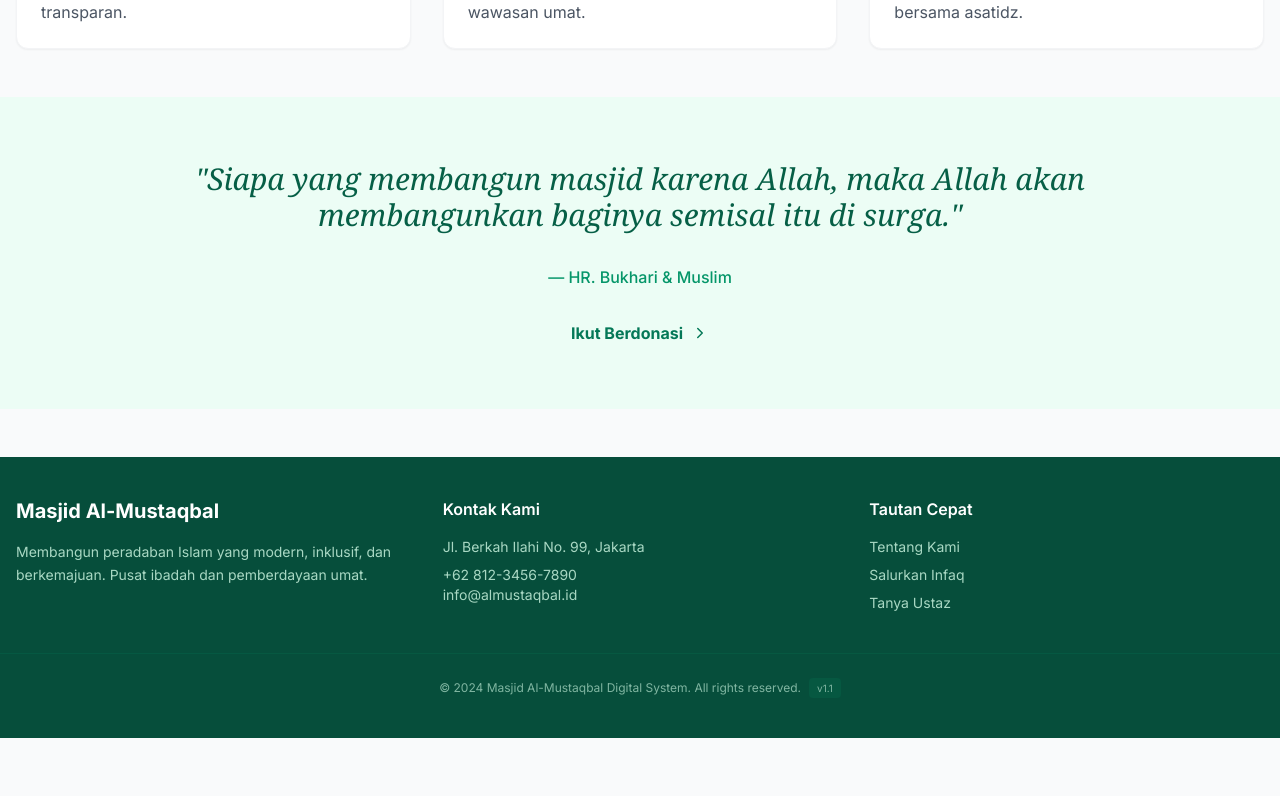
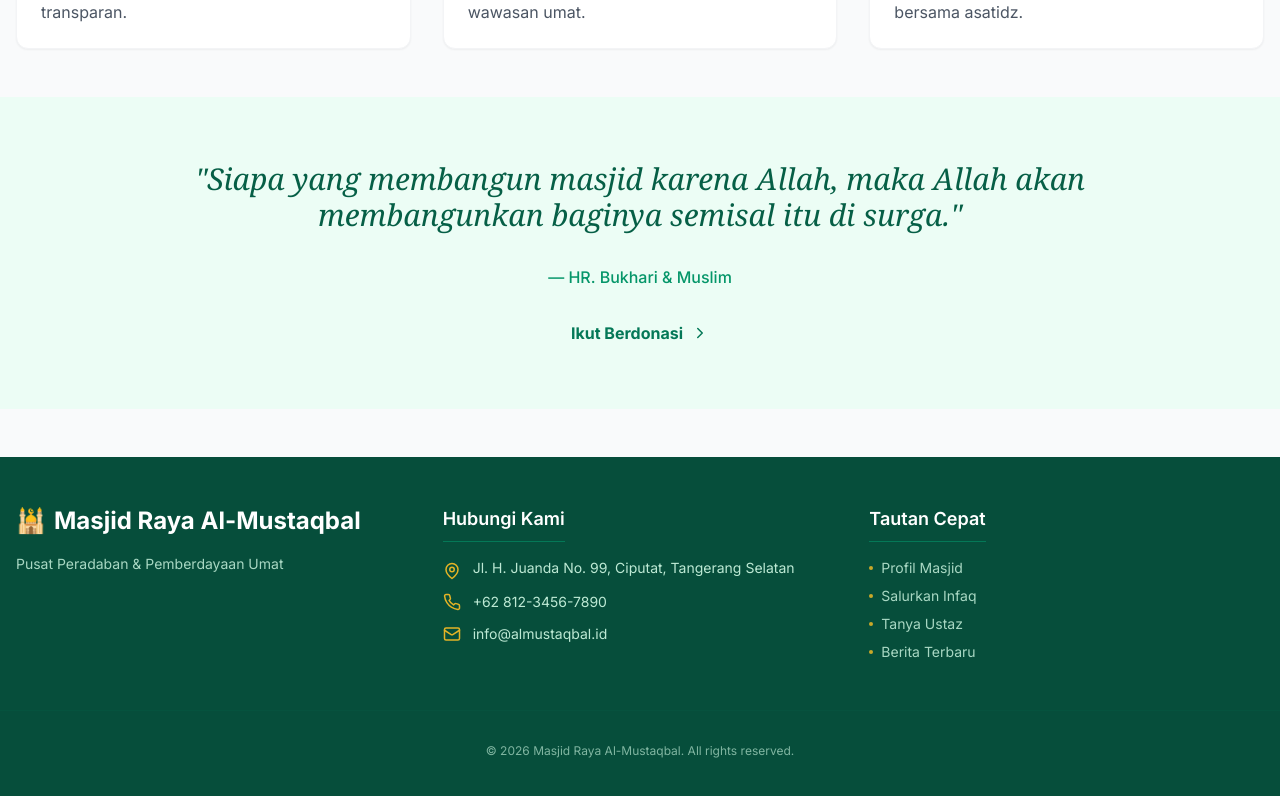
Before and after one commit to syakrisajalah/Web-Masjid, a React (Vite) app: page /#/ in a window 1280 px wide. Shown: the part 1334-2130 px from the top of the page. Before the commit the page ends 2072 px from the top, so only its background shows below. Built offline with nearby package versions, Linux system fonts and the light colour scheme.

Commit message:
Enhance footer with contact info and current year
Added new icons for contact information and updated footer to display current year and mosque name.

```diff
--- a/App.tsx
+++ b/App.tsx
@@ -11,12 +11,14 @@ import { BlogList } from './pages/BlogList';
 import { BlogDetail } from './pages/BlogDetail';
 import { FinancialReport } from './pages/FinancialReport';
 import { Login } from './pages/Login';
-import { Menu, X, Moon, Sun, User as UserIcon, LogOut, Home as HomeIcon, MessageCircle, Heart, FileText, Image, PieChart, LogIn } from 'lucide-react';
+import { Menu, X, Moon, Sun, User as UserIcon, LogOut, Home as HomeIcon, MessageCircle, Heart, FileText, Image, PieChart, LogIn, MapPin, Phone, Mail } from 'lucide-react';
+import { setScriptUrl } from './services/api';
+import { MOSQUE_INFO } from './config';
 
 // Contexts
 interface AuthContextType {
   user: User;
-  login: (role: UserRole, userData?: User) => void; // Updated signature
+  login: (role: UserRole, userData?: User) => void;
   logout: () => void;
 }
 
@@ -49,10 +51,25 @@ const Layout: React.FC<{ children: React.ReactNode }> = ({ children }) => {
   const location = useLocation();
   const navigate = useNavigate();
 
+  // --- MAGIC LINK CONFIGURATION LOGIC ---
+  useEffect(() => {
+    // Cek apakah ada parameter 'apiUrl' di URL browser
+    const params = new URLSearchParams(window.location.search);
+    const newApiUrl = params.get('apiUrl');
+
+    if (newApiUrl && newApiUrl.startsWith('https://script.google.com/')) {
+        setScriptUrl(newApiUrl);
+        const newUrl = window.location.protocol + "//" + window.location.host + window.location.pathname + window.location.hash;
+        window.history.pushState({path:newUrl},'',newUrl);
+        alert("Konfigurasi Database berhasil diperbarui otomatis!");
+        window.location.reload();
+    }
+  }, []);
+
   const navItems = [
     { path: '/', label: 'Beranda', icon: <HomeIcon size={20} /> },
     { path: '/profile', label: 'Profil', icon: <UserIcon size={20} /> },
-    { path: '/blog', label: 'Artikel & Berita', icon: <FileText size={20} /> },
+    { path: '/blog', label: 'Artikel', icon: <FileText size={20} /> },
     { path: '/gallery', label: 'Galeri', icon: <Image size={20} /> },
     { path: '/donation', label: 'Donasi', icon: <Heart size={20} /> },
     { path: '/finance', label: 'Keuangan', icon: <PieChart size={20} /> },
@@ -74,8 +91,9 @@ const Layout: React.FC<{ children: React.ReactNode }> = ({ children }) => {
             <button onClick={() => setIsSidebarOpen(!isSidebarOpen)} className="lg:hidden p-2 text-emerald-700 dark:text-emerald-400">
               <Menu size={24} />
             </button>
-            <Link to="/" className="text-2xl font-bold text-emerald-800 dark:text-emerald-400 flex items-center gap-2">
-              <span>🕌</span> <span className="hidden sm:inline">Al-Mustaqbal</span>
+            <Link to="/" className="text-xl md:text-2xl font-bold text-emerald-800 dark:text-emerald-400 flex items-center gap-2 truncate max-w-[200px] md:max-w-none">
+              <span>🕌</span> <span className="hidden sm:inline">{MOSQUE_INFO.name}</span>
+              <span className="sm:hidden">Al-Mustaqbal</span>
             </Link>
           </div>
 
@@ -212,32 +230,45 @@ const Layout: React.FC<{ children: React.ReactNode }> = ({ children }) => {
       </main>
 
       {/* Footer */}
-      <footer className="bg-emerald-900 text-emerald-100 py-10 mt-auto">
+      <footer className="bg-emerald-900 text-emerald-100 py-12 mt-auto">
         <div className="container mx-auto px-4 grid grid-cols-1 md:grid-cols-3 gap-8">
-          <div>
-            <h3 className="text-xl font-bold text-white mb-4">Masjid Al-Mustaqbal</h3>
-            <p className="text-sm opacity-80 leading-relaxed">
-              Membangun peradaban Islam yang modern, inklusif, dan berkemajuan. Pusat ibadah dan pemberdayaan umat.
+          <div className="space-y-4">
+            <h3 className="text-2xl font-bold text-white flex items-center gap-2">
+                 <span>🕌</span> {MOSQUE_INFO.name}
+            </h3>
+            <p className="text-sm opacity-80 leading-relaxed max-w-xs">
+              {MOSQUE_INFO.slogan}
             </p>
           </div>
           <div>
-            <h4 className="font-semibold text-white mb-4">Kontak Kami</h4>
-            <p className="text-sm opacity-80">Jl. Berkah Ilahi No. 99, Jakarta</p>
-            <p className="text-sm opacity-80 mt-2">+62 812-3456-7890</p>
-            <p className="text-sm opacity-80">info@almustaqbal.id</p>
+            <h4 className="font-semibold text-white mb-4 text-lg border-b border-emerald-700 pb-2 inline-block">Hubungi Kami</h4>
+            <div className="space-y-3 text-sm opacity-90">
+                <p className="flex items-start gap-3">
+                    <MapPin size={18} className="mt-1 flex-shrink-0 text-gold-400" />
+                    <span>{MOSQUE_INFO.address}</span>
+                </p>
+                <p className="flex items-center gap-3">
+                    <Phone size={18} className="text-gold-400" />
+                    <span>{MOSQUE_INFO.contact.phone}</span>
+                </p>
+                <p className="flex items-center gap-3">
+                    <Mail size={18} className="text-gold-400" />
+                    <span>{MOSQUE_INFO.contact.email}</span>
+                </p>
+            </div>
           </div>
           <div>
-            <h4 className="font-semibold text-white mb-4">Tautan Cepat</h4>
+            <h4 className="font-semibold text-white mb-4 text-lg border-b border-emerald-700 pb-2 inline-block">Tautan Cepat</h4>
             <div className="flex flex-col gap-2 text-sm opacity-80">
-              <Link to="/profile" className="hover:text-white">Tentang Kami</Link>
-              <Link to="/donation" className="hover:text-white">Salurkan Infaq</Link>
-              <Link to="/consultation" className="hover:text-white">Tanya Ustaz</Link>
+              <Link to="/profile" className="hover:text-gold-400 transition-colors flex items-center gap-2"><span className="w-1 h-1 bg-gold-400 rounded-full"></span> Profil Masjid</Link>
+              <Link to="/donation" className="hover:text-gold-400 transition-colors flex items-center gap-2"><span className="w-1 h-1 bg-gold-400 rounded-full"></span> Salurkan Infaq</Link>
+              <Link to="/consultation" className="hover:text-gold-400 transition-colors flex items-center gap-2"><span className="w-1 h-1 bg-gold-400 rounded-full"></span> Tanya Ustaz</Link>
+              <Link to="/blog" className="hover:text-gold-400 transition-colors flex items-center gap-2"><span className="w-1 h-1 bg-gold-400 rounded-full"></span> Berita Terbaru</Link>
             </div>
           </div>
         </div>
-        <div className="text-center mt-10 pt-6 border-t border-emerald-800 text-xs opacity-60 flex justify-center items-center gap-2">
-          <span>© 2024 Masjid Al-Mustaqbal Digital System. All rights reserved.</span>
-          <span className="bg-emerald-800 px-2 py-0.5 rounded text-[10px]">v1.1</span>
+        <div className="text-center mt-12 pt-8 border-t border-emerald-800/50 text-xs opacity-60 flex justify-center items-center gap-2">
+          <span>© {new Date().getFullYear()} {MOSQUE_INFO.name}. All rights reserved.</span>
         </div>
       </footer>
     </div>
@@ -260,7 +291,6 @@ export default function App() {
     if (userData) {
         setUser(userData);
     } else {
-        // Fallback backward compatibility
         const name = role === UserRole.ADMIN ? 'Administrator' : 'Hamba Allah';
         setUser({ id: '1', name, role, email: `${role}@masjid.id` });
     }
```
